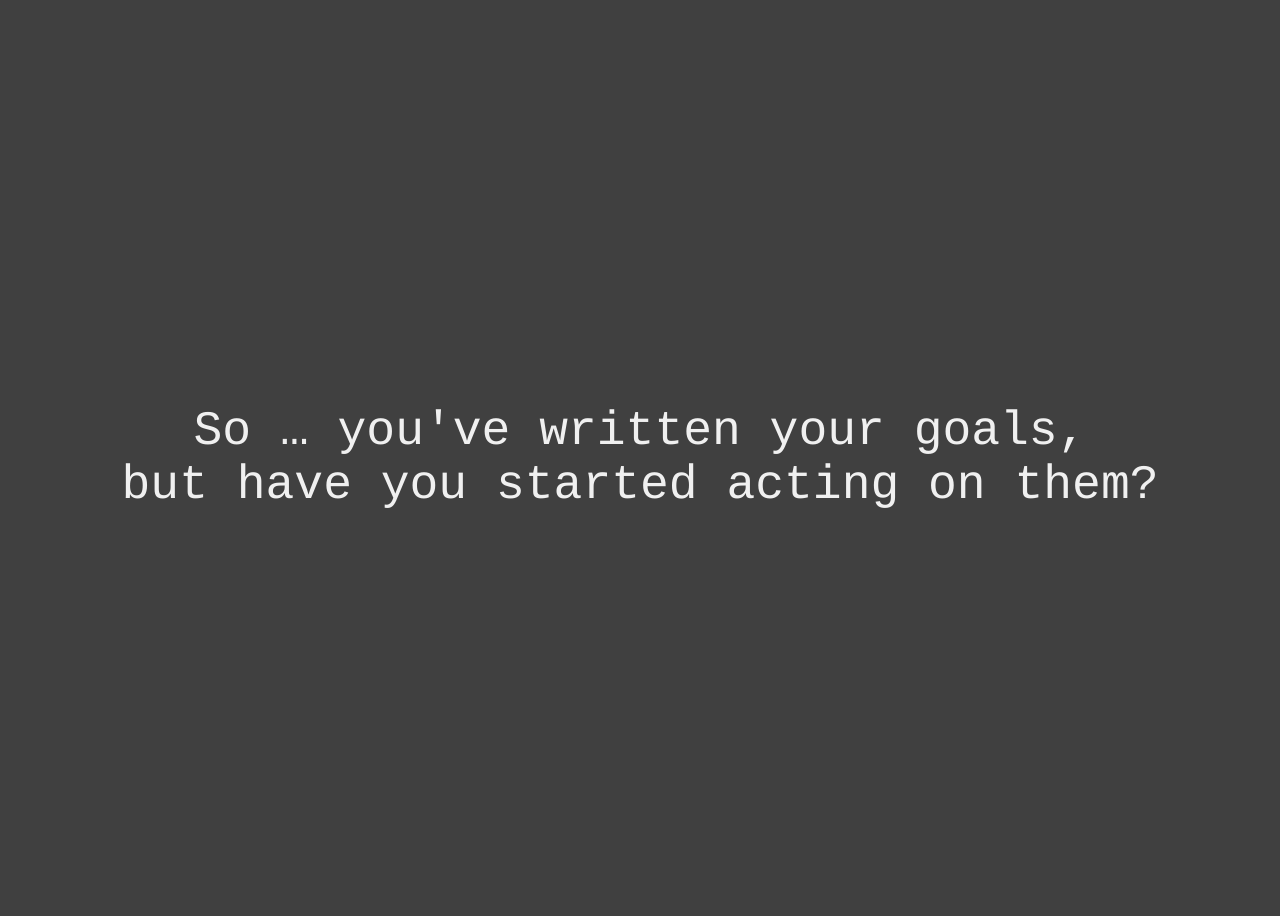
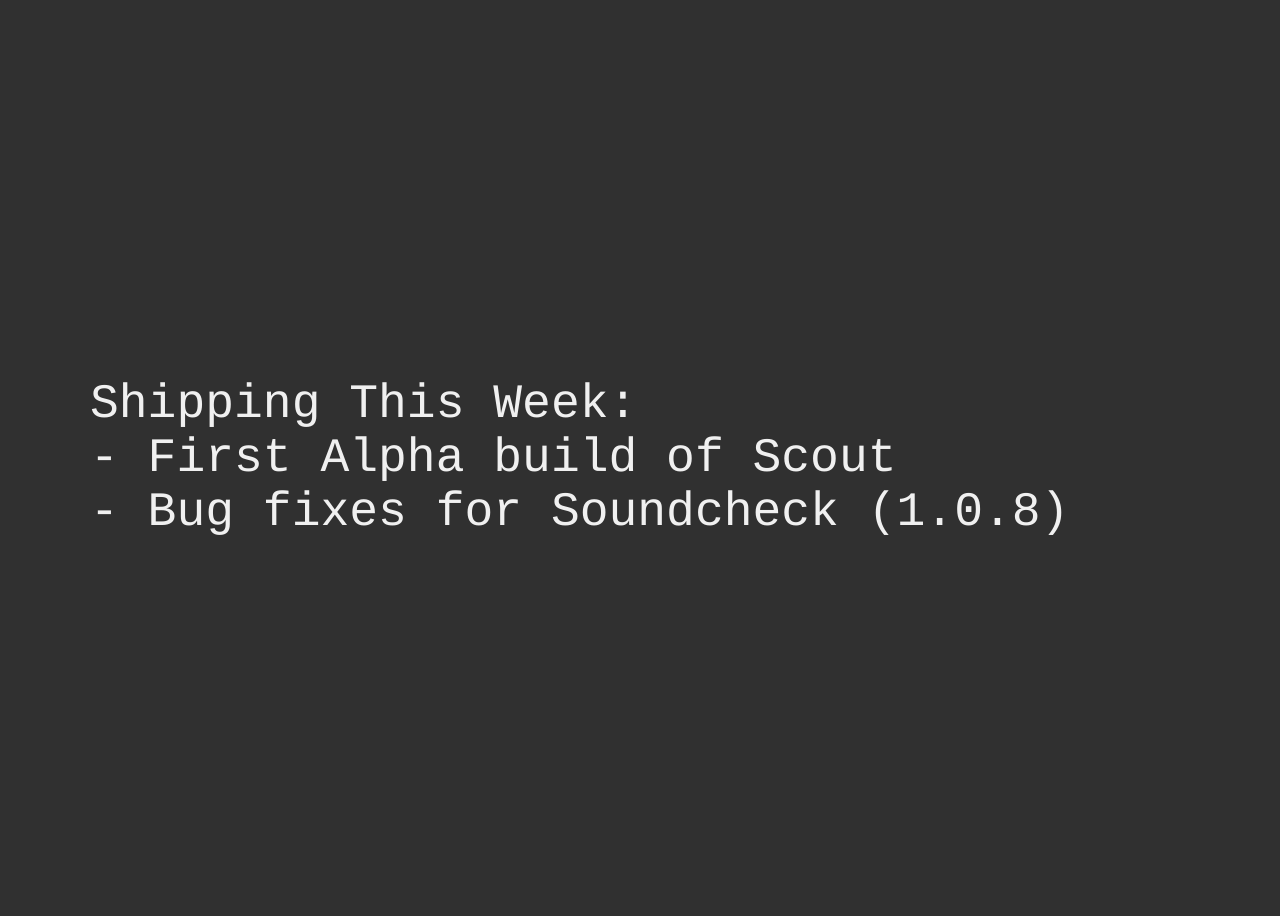
Before and after one commit to TicketmasterMobileStudio/ticketmastermobilestudio.github.io, a Jekyll site: the page images/motd.html, which Jekyll copies as it is, in a window 1280 px wide. Built offline with Jekyll 4.4.1, drawn with Linux system fonts in a browser that asks for light colours.

Commit message:
Updated motd to highlight things shipping this week.

```diff
--- a/images/motd.html
+++ b/images/motd.html
@@ -17,17 +17,18 @@
     		transform: translate(-50%, -50%) ;
     		font-family: Courier;
     		font-size: 36pt;
-    		color: #f0f0f0;
-    		text-align: center
     	}
     	body {
-    		background-color: #404040
+    		color: #f0f0f0;
+    		background-color: #303030
     	}
 	</style>
 </head>
 <body>
 	<div class="container">
-		<p>So &hellip; you've written your goals, <br>but have you started acting on them?</p>
+		<p>Shipping This Week:
+			<br>- First Alpha build of Scout
+			<br>- Bug fixes for Soundcheck (1.0.8)
 	</div>
 </body>
 </html>
```
